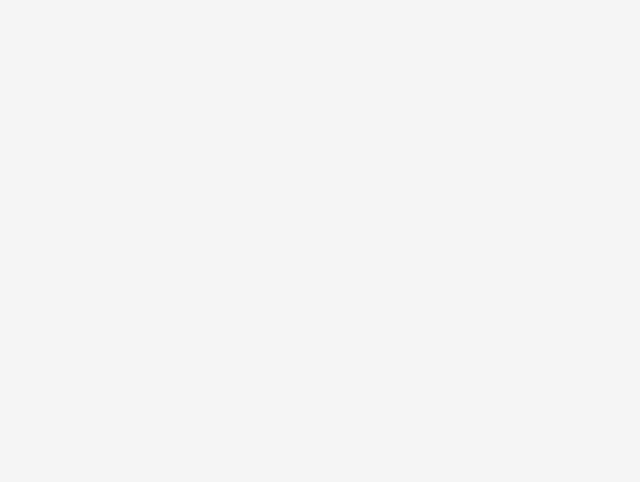
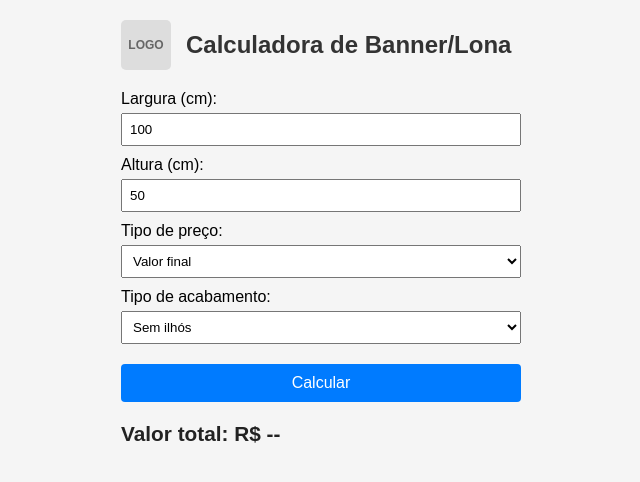
Before and after one commit to chromaimpressao/planilhabanner, a plain HTML site: page index.html in a window 1280 px wide. Shown: the whole page, without its empty margins (319-959 px from the left). Drawn offline with Linux system fonts and the light colour scheme.

Commit message:
Update index.html

```diff
--- a/index.html
+++ b/index.html
@@ -32,4 +32,89 @@
     h1 {
       color: #333;
       font-size: 1.5em;
-      mar
+      margin: 0;
+    }
+    label {
+      display: block;
+      margin-top: 10px;
+    }
+    input, select {
+      padding: 7px;
+      width: 100%;
+      box-sizing: border-box;
+      margin-top: 5px;
+    }
+    button {
+      margin-top: 20px;
+      padding: 10px;
+      width: 100%;
+      background-color: #007bff;
+      border: none;
+      color: white;
+      font-size: 1em;
+      border-radius: 4px;
+      cursor: pointer;
+    }
+    button:hover {
+      background-color: #0056b3;
+    }
+    #resultado {
+      margin-top: 20px;
+      font-size: 1.3em;
+      font-weight: bold;
+      color: #222;
+    }
+  </style>
+</head>
+<body>
+  <header>
+    <div id="logo">LOGO</div>
+    <h1>Calculadora de Banner/Lona</h1>
+  </header>
+
+  <label for="largura">Largura (cm):</label>
+  <input type="number" id="largura" value="100" min="0" />
+
+  <label for="altura">Altura (cm):</label>
+  <input type="number" id="altura" value="50" min="0" />
+
+  <label for="tipoPreco">Tipo de preço:</label>
+  <select id="tipoPreco">
+    <option value="final">Valor final</option>
+    <option value="revenda">Valor de revenda</option>
+  </select>
+
+  <label for="acabamento">Tipo de acabamento:</label>
+  <select id="acabamento">
+    <option value="semIlhos">Sem ilhós</option>
+    <option value="comIlhos">Com ilhós</option>
+  </select>
+
+  <button onclick="calcular()">Calcular</button>
+
+  <div id="resultado">Valor total: R$ --</div>
+
+  <script>
+    function calcular() {
+      const largura = parseFloat(document.getElementById('largura').value) || 0;
+      const altura = parseFloat(document.getElementById('altura').value) || 0;
+      const tipoPreco = document.getElementById('tipoPreco').value;
+      const acabamento = document.getElementById('acabamento').value;
+
+      const area = (largura * altura) / 10000;
+
+      let precoPorMetro = 0;
+      if (tipoPreco === 'final') {
+        precoPorMetro = (acabamento === 'semIlhos') ? 90 : 98;
+      } else if (tipoPreco === 'revenda') {
+        precoPorMetro = (acabamento === 'semIlhos') ? 50 : 65;
+      }
+
+      let total = precoPorMetro * area;
+      if (total < 30) total = 30;
+
+      document.getElementById('resultado').innerText = 'Valor total: R$ ' + total.toFixed(2);
+    }
+  </script>
+</body>
+</html>
```
